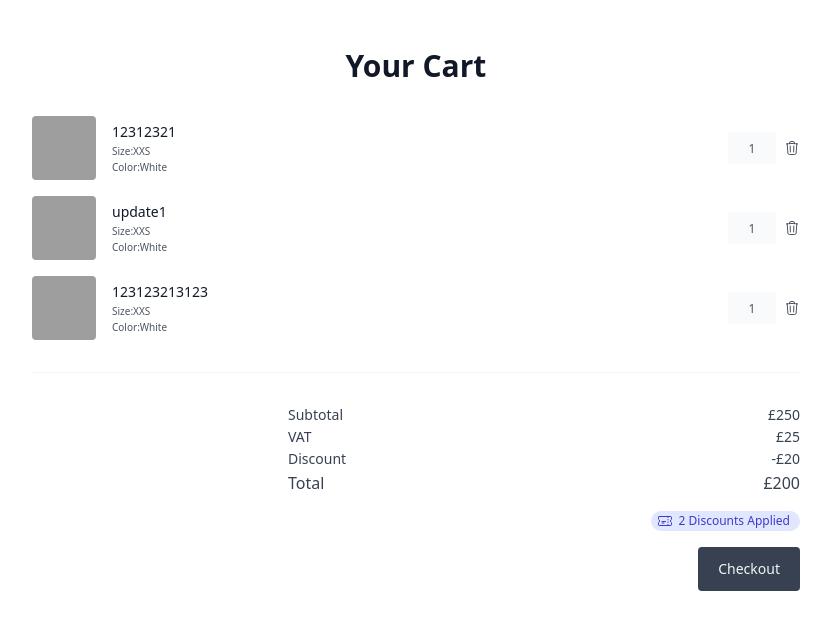
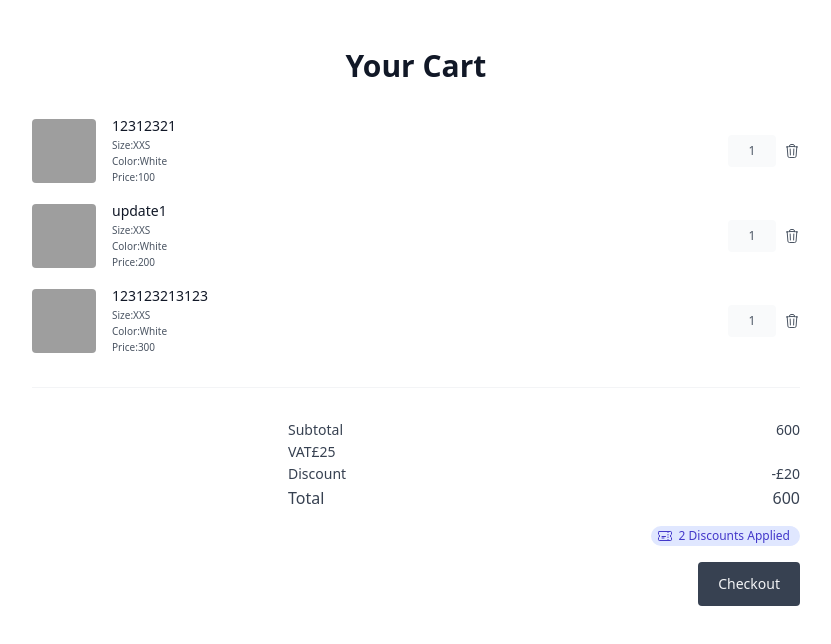
Before and after one commit to daocuong2306/project, a React (Vite) app: page /cart in a window 1280 px wide. Shown: the top 644 px of the page, without its empty margins (224-1055 px from the left). Built offline with nearby package versions, Linux system fonts and the light colour scheme; data requests are answered from the project's data file; grey boxes are pictures that could not be loaded.

Commit message:
cart sum

```diff
--- a/db.json
+++ b/db.json
@@ -2,17 +2,17 @@
   "products": [
     {
       "name": "12312321",
-      "price": "100",
+      "price": 100,
       "id": 7
     },
     {
       "name": "update1",
-      "price": "200",
+      "price": 200,
       "id": 1
     },
     {
       "name": "123123213123",
-      "price": "300",
+      "price": 300,
       "id": 2
     }
   ],
--- a/src/components/user/product/Cart.tsx
+++ b/src/components/user/product/Cart.tsx
@@ -46,6 +46,10 @@ const Cart = (props: Props) => {
                                                         <dt className="inline">Color:</dt>
                                                         <dd className="inline">White</dd>
                                                     </div>
+                                                    <div>
+                                                        <dt className="inline">Price:</dt>
+                                                        <dd className="inline">{item.price}</dd>
+                                                    </div>
                                                 </dl>
                                             </div>
 
@@ -91,15 +95,18 @@ const Cart = (props: Props) => {
                                 <div className="w-screen max-w-lg space-y-4">
                                     <dl className="space-y-0.5 text-sm text-gray-700">
                                         <div className="flex justify-between">
+                                                {/* tổng giá */}
                                             <dt>Subtotal</dt>
-                                            <dd>£250</dd>
+                                            {products.reduce((sum: any , item : any)=>{
+                                                return sum + item.price
+                                           },0)}
                                         </div>
-
-                                        <div className="flex justify-between">
+                                        {/* thuế vat */}
+                                        <div className="flex justifygi-between">
                                             <dt>VAT</dt>
                                             <dd>£25</dd>
                                         </div>
-
+                                        {/* giảm giá  */}
                                         <div className="flex justify-between">
                                             <dt>Discount</dt>
                                             <dd>-£20</dd>
@@ -107,7 +114,9 @@ const Cart = (props: Props) => {
 
                                         <div className="flex justify-between !text-base font-medium">
                                             <dt>Total</dt>
-                                            <dd>£200</dd>
+                                           {products.reduce((sum: any , item : any)=>{
+                                                return sum + item.price
+                                           },0)}
                                         </div>
                                     </dl>
 
```
